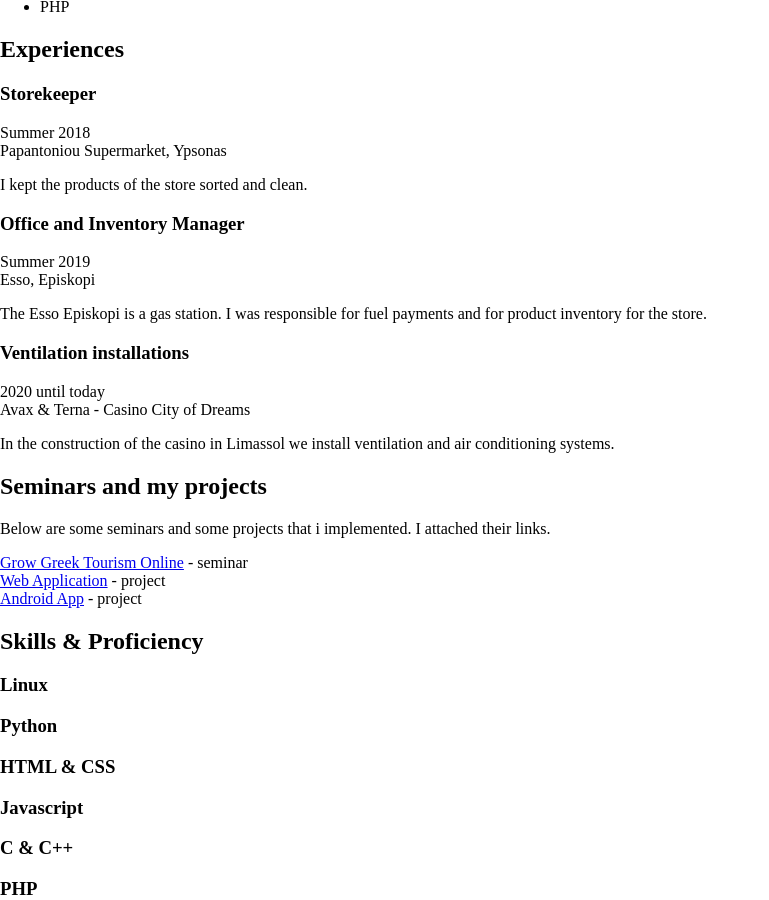
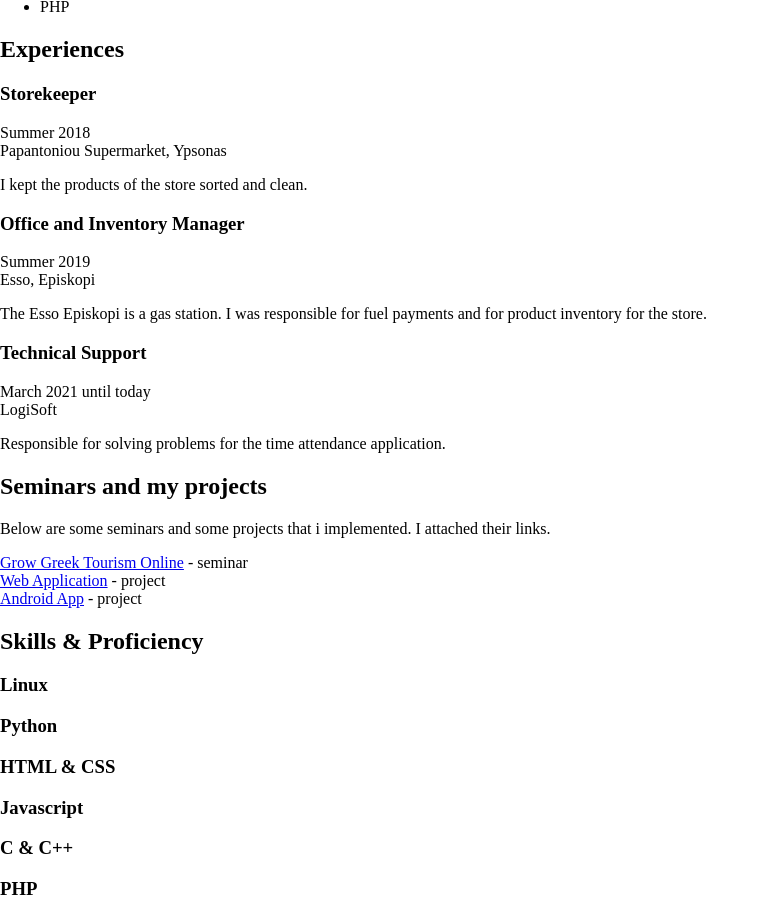
Before and after one commit to andreasgeorgiou/online-resume, a Jekyll site: the page built from index.html, in a window 1280 px wide and 900 px high, scrolled down 1857 px. Shown: the whole window, without its empty margins (0-769 px from the left). Built offline with Jekyll 4.4.1, drawn with Linux system fonts in a browser that asks for light colours.

Commit message:
update job experience

```diff
--- a/_data/data.yml
+++ b/_data/data.yml
@@ -155,11 +155,11 @@
 
         #  - Bullet point
          # - Bullet point
-    - role: Ventilation installations
-      time: 2020 until today
-      company: Avax & Terna - Casino City of Dreams
+    - role: Technical Support
+      time: March 2021 until today
+      company: LogiSoft
       details: |
-           In the construction of the casino in Limassol we install ventilation and air conditioning systems.
+           Responsible for solving problems for the time attendance application.
 
 
 projects:
```
